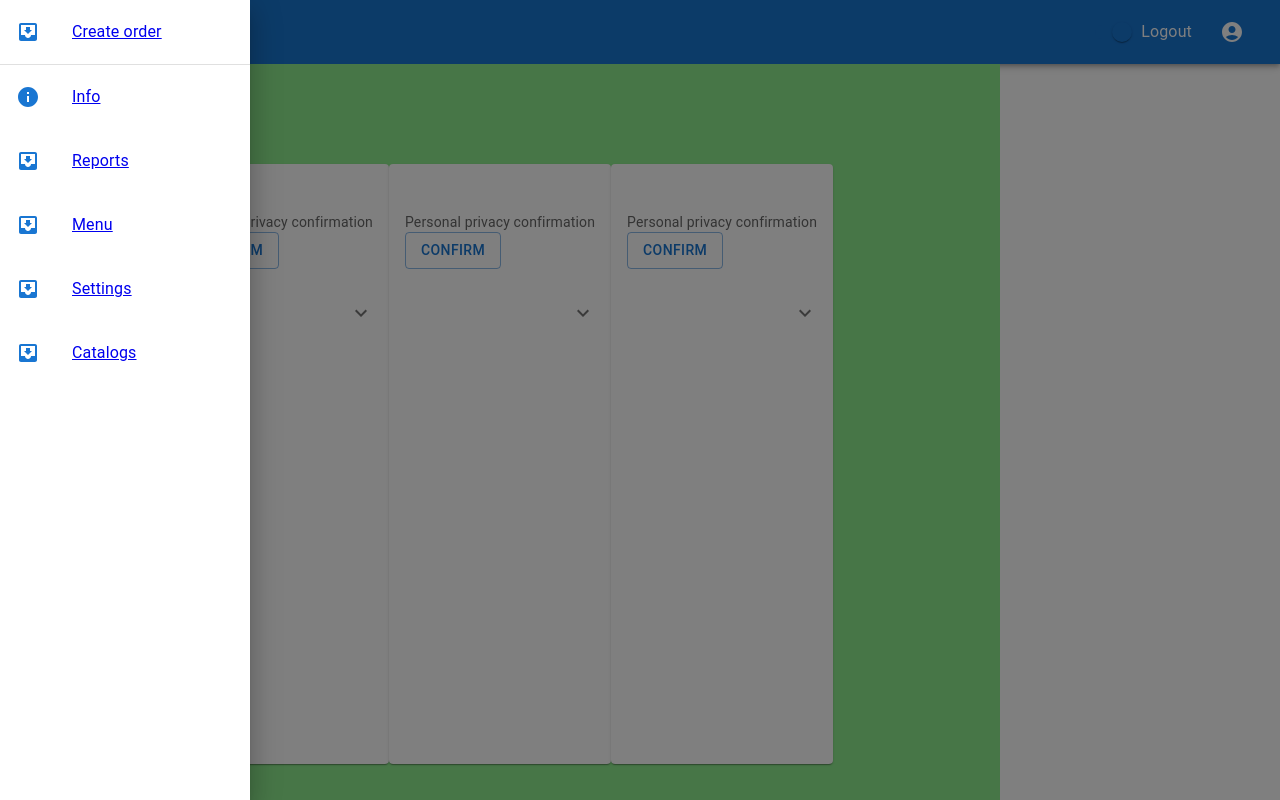
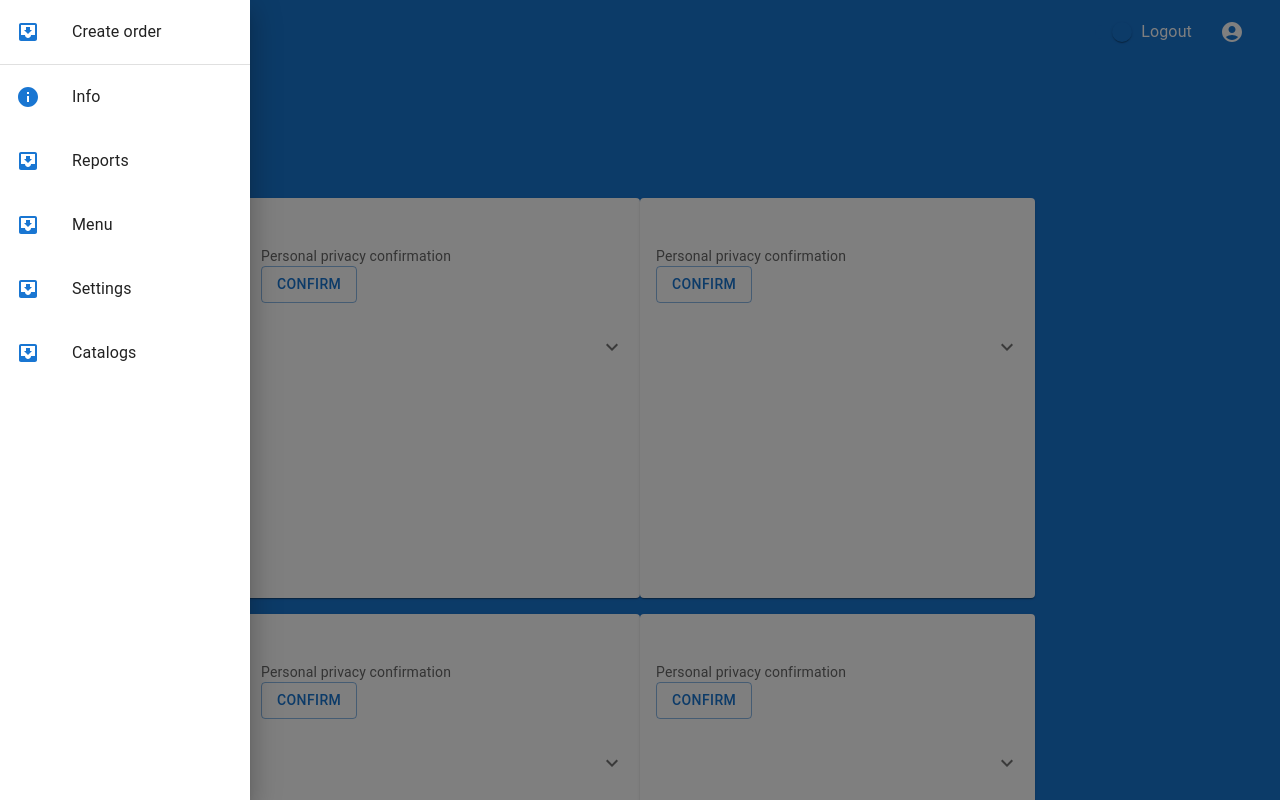
Before and after one commit to User91510/business-app-real, a React (Create React App) app: page /Catalogs in a window 1280 px wide. Both pictures are taken after a click on the button 56 px from the left and 32 px from the top of the page. Shown: the top 800 px of the page. Built offline with nearby package versions, Linux system fonts and the light colour scheme.

Commit message:
UI Changes
- enhanced Settings.tsx
- added link from Header.tsx into Settings.tsx
- fixed links appereance

```diff
--- a/src/Components/UI/Header.tsx
+++ b/src/Components/UI/Header.tsx
@@ -12,6 +12,7 @@ import FormGroup from '@mui/material/FormGroup';
 import MenuItem from '@mui/material/MenuItem';
 import Menu from '@mui/material/Menu';
 import Sidebar from './Sidebar';
+import { Link } from 'react-router-dom';
 
 export default function MenuAppBar() {
   const [auth, setAuth] = React.useState(true);
@@ -28,6 +29,10 @@ export default function MenuAppBar() {
   const handleClose = () => {
     setAnchorEl(null);
   };
+
+  const handleProfile = () => {
+
+  }
 
   return (
     <Box sx={{ flexGrow: 1 }}>
@@ -87,7 +92,7 @@ export default function MenuAppBar() {
                 onClose={handleClose}
               >
 
-                <MenuItem onClick={handleClose}>Profile</MenuItem>
+                <Link to="/Settings" style={{ textDecoration: 'none',color: 'inherit' }}><MenuItem onClick={handleProfile}>Profile</MenuItem></Link>
                 <MenuItem onClick={handleClose}>My account</MenuItem>
               </Menu>
             </div>
--- a/src/Components/UI/ReviewCard.tsx
+++ b/src/Components/UI/ReviewCard.tsx
@@ -2,18 +2,12 @@ import * as React from 'react';
 import { styled } from '@mui/material/styles';
 import Card from '@mui/material/Card';
 import CardHeader from '@mui/material/CardHeader';
-import CardMedia from '@mui/material/CardMedia';
 import CardContent from '@mui/material/CardContent';
 import CardActions from '@mui/material/CardActions';
 import Collapse from '@mui/material/Collapse';
-import Avatar from '@mui/material/Avatar';
 import IconButton, { IconButtonProps } from '@mui/material/IconButton';
 import Typography from '@mui/material/Typography';
-import { red } from '@mui/material/colors';
-import FavoriteIcon from '@mui/icons-material/Favorite';
-import ShareIcon from '@mui/icons-material/Share';
 import ExpandMoreIcon from '@mui/icons-material/ExpandMore';
-import MoreVertIcon from '@mui/icons-material/MoreVert';
 import { Button } from '@mui/material';
 
 interface ExpandMoreProps extends IconButtonProps {
@@ -39,7 +33,7 @@ export default function RecipeReviewCard() {
   };
 
   return (
-    <Card sx={{ maxWidth: 645, height: 600 }}>
+    <Card sx={{ maxWidth: 395,minWidth: 395, height: 400, my: 1}}>
       <CardHeader></CardHeader>
       <CardContent>
         <Typography variant="body2" color="text.secondary">
--- a/src/Components/UI/Settings.tsx
+++ b/src/Components/UI/Settings.tsx
@@ -7,13 +7,35 @@ const Settings: React.FC = (props) => {
         <div>
             <Box
                 display="flex"
-        width={1000} height={800}
-        bgcolor="lightgreen"
+                width={1} height={1500}
+                bgcolor="primary.main"
                 alignItems="center"
-        justifyContent="center">
+                justifyContent="center"
+                flexWrap={"wrap"}
+                flexDirection={"column"}
+                >
+                <Box width={1}
+                display="flex"
+                justifyContent="center"
+                >
                     <RecipeReviewCard></RecipeReviewCard>
                     <RecipeReviewCard></RecipeReviewCard>
+                </Box>
+                <Box width={1}
+                display="flex"
+                justifyContent="center"
+                >
                     <RecipeReviewCard></RecipeReviewCard>
+                    <RecipeReviewCard></RecipeReviewCard>
+                </Box>
+                <Box width={1}
+                display="flex"
+                justifyContent="center"
+                >
+                    <RecipeReviewCard></RecipeReviewCard>
+                    <RecipeReviewCard></RecipeReviewCard>
+                </Box>
+
             </Box>
 
 
--- a/src/Components/UI/Sidebar.tsx
+++ b/src/Components/UI/Sidebar.tsx
@@ -50,7 +50,7 @@ export default function Sidebar() {
                 {index % 2 === 0 ? <InboxIcon color="primary"/> : <MailIcon color="primary"/>}
                 <li></li>
               </ListItemIcon>
-              <Link to="/CreateOrder"><ListItemText primary={text}></ListItemText></Link>
+              <Link to="/CreateOrder" style={{ textDecoration: 'none',color:'inherit' }}><ListItemText primary={text}></ListItemText></Link>
             </ListItemButton>
           </ListItem>
         ))}
@@ -63,7 +63,7 @@ export default function Sidebar() {
               <ListItemIcon>
                 {index % 2 === 0 ? <InfoIcon color="primary"/> : <InfoIcon color="primary"/>}
               </ListItemIcon>
-              <Link to="/Info"><ListItemText primary={text} ></ListItemText></Link>
+              <Link to="/Info" style={{ textDecoration: 'none',color:'inherit' }}><ListItemText primary={text} ></ListItemText></Link>
             </ListItemButton>
           </ListItem>
         ))}
@@ -76,7 +76,7 @@ export default function Sidebar() {
                 {index % 2 === 0 ? <InboxIcon color="primary"/> : <MailIcon color="primary"/>}
                 <li></li>
               </ListItemIcon>
-              <Link to="/Reports"><ListItemText primary={text}></ListItemText></Link>
+              <Link to="/Reports" style={{ textDecoration: 'none',color:'inherit' }}><ListItemText primary={text}></ListItemText></Link>
             </ListItemButton>
           </ListItem>
         ))}
@@ -89,7 +89,7 @@ export default function Sidebar() {
                 {index % 2 === 0 ? <InboxIcon color="primary"/> : <MailIcon color="primary"/>}
                 <li></li>
               </ListItemIcon>
-              <Link to="/Menu"><ListItemText primary={text}></ListItemText></Link>
+              <Link to="/Menu" style={{ textDecoration: 'none',color:'inherit' }}><ListItemText primary={text}></ListItemText></Link>
             </ListItemButton>
           </ListItem>
         ))}
@@ -102,7 +102,7 @@ export default function Sidebar() {
                 {index % 2 === 0 ? <InboxIcon color="primary"/> : <MailIcon color="primary"/>}
                 <li></li>
               </ListItemIcon>
-              <Link to="/Settings"><ListItemText primary={text}></ListItemText></Link>
+              <Link to="/Settings" style={{ textDecoration: 'none',color:'inherit' }}><ListItemText primary={text}></ListItemText></Link>
             </ListItemButton>
           </ListItem>
         ))}
@@ -115,7 +115,7 @@ export default function Sidebar() {
                 {index % 2 === 0 ? <InboxIcon color="primary"/> : <MailIcon color="primary"/>}
                 <li></li>
               </ListItemIcon>
-              <Link to="/Catalogs"><ListItemText primary={text}></ListItemText></Link>
+              <Link to="/Catalogs" style={{ textDecoration: 'none',color:'inherit' }}><ListItemText primary={text}></ListItemText></Link>
             </ListItemButton>
           </ListItem>
         ))}
```
Lines whose indentation alone changed are shown as unchanged.
